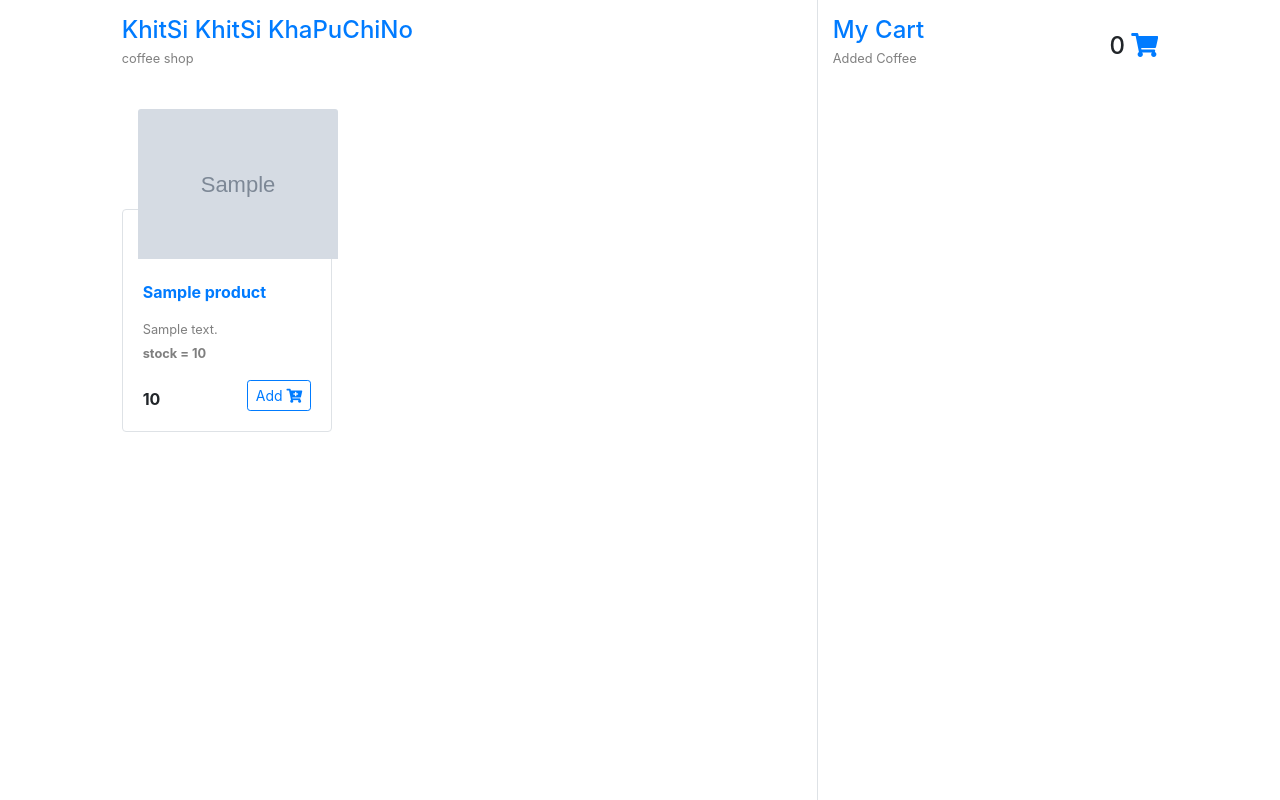
After one commit to githubkong123/cpe231_proj, a Django app: page /Coffee_shop/product in a window 1280 px wide. The commit adds this page. Run offline with Django 3.2, Linux system fonts and the light colour scheme; tables that the repository leaves empty hold one stand-in row (values such as "Sample post"); grey boxes marked "Sample" are stand-in pictures; some libraries are stand-ins or nearby versions.

Commit message:
ver.artnew

```diff
--- a/cpe231_coffee/cpe231_coffee/urls.py
+++ b/cpe231_coffee/cpe231_coffee/urls.py
@@ -48,5 +48,7 @@ urlpatterns = [
     path('product/save2', views.ProductSave2.as_view(),         name='product_save2'),
     path('product/delete', views.ProductDelete.as_view(),       name='product_delete'),
 
+    path('Coffee_shop/product', views.ReportProductfrontend, name='Coffee_shop' ),
+
 
 ]
--- /dev/null
+++ b/cpe231_coffee/report/static/css.css
@@ -0,0 +1,86 @@
+* {
+    padding: 0px;
+    margin: 0%;
+    box-sizing: border-box;
+  }
+
+  .countainer {
+    font-family: Arial, Helvetica, sans-serif;
+    background-color: #333;
+    width: 100%;
+    height: 70px;
+    /* padding: 1rem; */
+    display: flex;
+    flex-direction: row-reverse;
+    align-items: center;
+    justify-content: space-around;
+  }
+
+  a {
+    text-decoration: none;
+  }
+
+  li {
+    list-style: none;
+  }
+
+  .pages {
+    display: flex;
+    flex-direction: row;
+    justify-content: space-between;
+    align-items: flex-start;
+    margin-top: 5px;
+    font-size: 22px;
+  }
+
+  .link {
+    color: whitesmoke;
+    margin: 0%;
+    /* padding: 0%; */
+    padding: 0 .3rem;
+  }
+
+  .page:hover {
+    border-bottom: #f5f5f5 solid 1px;
+    padding-bottom: 10px;
+  }
+
+  .active {
+    border-bottom: orange solid 1px;
+    padding-bottom: 10px;
+  }
+
+
+  .logo {
+    color: seashell;
+    background-color: orange;
+    padding: 6px;
+    margin-bottom: 5px;
+    border-radius: 3px;
+    font-weight: bold;
+  }
+
+  .logo,
+  .search {
+    display: none;
+  }
+
+  @media (min-width:426px) {
+
+    .search,
+    .logo {
+      display: block;
+    }
+
+    .search-box {
+      height: 28px;
+      font-size: 18px;
+      border: none;
+      padding: 5px 10px;
+      border-radius: 3px;
+    }
+
+    .link {
+      padding: 0px 1rem;
+    }
+  }
--- a/cpe231_coffee/report/templates/forms_payment.html
+++ b/cpe231_coffee/report/templates/forms_payment.html
@@ -71,7 +71,7 @@
                             <td class = 'data'>${payment.payment_method}</td>
                             <td class = 'data'>${payment.payment_reference}</td>
                             <td><input type='button' class='btnDelPayment' value='Del'></td>
-                             <td><input type='button' class='btnEditPayment' value='edit'></td>
+                            <td><input type='button' class='btnEditPayment' value='edit'></td>
                             <td><input type='button' class='btnSavePayment' value='save'></td>
                         </tr>`;
                     });
@@ -157,7 +157,7 @@
                                 <td class = 'num'>${i++}</td>
                                 <td class = 'data'>${payment.payment_method}</td>
                                 <td class = 'data'>${payment.payment_reference}</td>
-                                <td ><input type='button' class='btnDelPayment' value='Del'></td>
+                                <td><input type='button' class='btnDelPayment' value='Del'></td>
                                 <td><input type='button' class='btnEditPayment' value='edit'></td>
                                 <td><input type='button' class='btnSavePayment' value='save'></td>
                             </form>
@@ -188,7 +188,7 @@
                                 <td class = 'num'>${i++}</td>
                                 <td class = 'data'>${payment.payment_method}</td>
                                 <td class = 'data'>${payment.payment_reference}</td>
-                                <td ><input type='button' class='btnDelPayment' value='Del'></td>
+                                <td><input type='button' class='btnDelPayment' value='Del'></td>
                                 <td><input type='button' class='btnEditPayment' value='edit'></td>
                                 <td><input type='button' class='btnSavePayment' value='save'></td>
                         </tr>`;
--- /dev/null
+++ b/cpe231_coffee/report/templates/templates_frontend/test_index.html
@@ -0,0 +1,484 @@
+<!doctype html>
+<html lang="en">
+<head>
+    <meta charset="UTF-8">
+    <meta name="viewport"
+          content="width=device-width, user-scalable=no, initial-scale=1.0, maximum-scale=1.0, minimum-scale=1.0">
+    <meta http-equiv="X-UA-Compatible" content="ie=edge">
+    <title>Document</title>
+    <link rel="stylesheet" href="https://cdnjs.cloudflare.com/ajax/libs/font-awesome/5.15.3/css/all.min.css">
+    <link rel="stylesheet" href="https://cdnjs.cloudflare.com/ajax/libs/twitter-bootstrap/4.6.0/css/bootstrap.min.css">
+    <script src="/cpe231_coffee/report/static/js/receipt.js"></script>
+
+
+    <style>
+
+        .product{
+            border:none !important;
+        }
+        .product img{
+            height: 150px;
+            width: auto;
+            margin-bottom: -50px;
+            margin-left: 1rem;
+            transition: 0.5s;
+        }
+        .product:hover img{
+            transform: scale(1.05) rotate(-10deg);
+        }
+        .product .card-title{
+            margin-top: 50px;
+        }
+
+        .img-in-cart{
+            height: 50px;
+        }
+        .overflow-scroll{
+            overflow: scroll;
+        }
+
+
+    </style>
+    <link rel="stylesheet" href="/report/static/css.css" />
+
+
+
+
+</head>
+<body>
+
+<div class="container-fluid">
+    <div class="row justify-content-center">
+        <div class="col-10">
+            <div class="">
+                <div class="row">
+                    <div class="col-8 border-right min-vh-100">
+                        <div class="vh-100 overflow-scroll pr-2">
+                            <div class="d-flex justify-content-between align-items-end mt-3 mb-3 position-sticky bg-white" style="top:0;z-index: 10">
+                                <div class="">
+                                    <h4 class="text-primary mb-0">KhitSi KhitSi KhaPuChiNo</h4>
+                                    <small class="text-black-50">coffee shop</small>
+
+                                </div>
+                                <div class="">
+                                    <div class="form-row">
+                                        <div class="mr-2">
+
+                                        </div>
+
+                                    </div>
+                                </div>
+                            </div>
+                            <div id="products" class="card-columns">
+
+                            </div>
+                        </div>
+                    </div>
+                    <div class="col-4">
+                        <div class="vh-100 overflow-scroll">
+                            <div class="d-flex justify-content-between align-items-end mt-3 mb-3">
+                                <div class="">
+                                    <h4 class="text-primary mb-0">My Cart</h4>
+
+                                    <small class="text-black-50">Added Coffee</small>
+
+                                </div>
+                                <div class="">
+                                    <h4>
+                                        <span class="item-in-cart-count">0</span>
+                                        <i class="fas fa-shopping-cart text-primary"></i>
+                                    </h4>
+                                </div>
+                            </div>
+
+                            <div id="cart">
+
+                            </div>
+                            <div class="total position-sticky py-3 bg-white" style="bottom: 0">
+
+
+                            </div>
+                        </div>
+                    </div>
+                </div>
+            </div>
+        </div>
+    </div>
+</div>
+
+
+
+<script src="https://cdnjs.cloudflare.com/ajax/libs/jquery/3.6.0/jquery.min.js"></script>
+
+
+<script>
+
+    let products = [];
+
+    function toShort(str,max=50){
+
+        if(str.length > max){
+            return  str.substring(0,max)+"....."
+        }
+
+        return str;
+
+    }
+
+    // function toShow(x){
+    //     $("#products").empty();
+    //     x.map(product=> {
+    //         $("#products").append(`
+
+    //         <div class="card product pt-4">
+    //             <img src="${product.img_desc}" class="card-img-top" alt="">
+    //             <div class="card-body border rounded">
+    //                 <p class="card-title font-weight-bold text-nowrap overflow-hidden text-primary">
+    //                 ${product.title}
+    //                 </p>
+    //                 <small class="text-black-50">
+    //                 ${toShort(product.description, 120)}
+    //                 </small>
+    //                 <div class="d-flex justify-content-between align-items-end mt-3">
+    //                     <span class="font-weight-bold">${product.unit_price}</span>
+    //                     <button class="btn btn-sm btn-outline-primary add-to-cart" data-id="${product.product_id}">
+    //                     Add <i class="fas fa-cart-plus"></i>
+    //                     </button>
+    //                 </div>
+    //             </div>
+    //         </div>
+
+    //         `)
+    //     })
+    // }
+
+    function cartTotal(){
+
+        let count = $(".item-in-cart-cost").length;
+
+        $(".item-in-cart-count").html(count);
+
+
+        if(count>0){
+            let totalCost = $(".item-in-cart-cost").toArray().map(el=>el.innerHTML).reduce((x,y)=>Number(x)+Number(y));
+            // console.log(typeof totalCost);
+            $(".total").html(`
+
+                <div class="d-flex justify-content-between font-weight-bold px-3">
+                    <h4>Total</h4>
+                    <h4>$ <span class="cart-cost-total">${Number(totalCost).toFixed(2)}</span></h4>
+                </div>
+                <div class="d-flex justify-content-between font-weight-bold px-3">
+                </div>
+
+                    <div class="modal-footer">
+
+                        <div class="container">
+                            <p align="center">
+                                <button class="save_order" @click="generateDialog">Save</button>
+                            </p>
+
+
+                        </div>
+
+
+
+
+
+                    </div>
+
+
+            `)
+
+
+        }else{
+            $(".total").html("empty cart")
+        }
+    }
+
+
+
+
+    $(document).ready(function(){
+        $.ajax({
+            url: '/product/list',
+            type: 'get',
+            dataType: 'json',
+            success: function (data) {
+                // toShow(data);
+                console.log(data);
+                data.products.forEach(product=> {
+                    products.push(product)
+
+
+
+                $("#products").append(`
+
+                    <div class="card product pt-4">
+                        <img src="${product.img_desc}" class="card-img-top" alt="">
+                        <div class="card-body border rounded">
+                            <p class="card-title font-weight-bold text-nowrap overflow-hidden text-primary">
+                            ${product.product_name}
+                            </p>
+                            <small class="text-black-50">
+                            ${toShort(product.description, 120)}
+
+                            <br>
+                            <strong>stock = ${product.stock}</strong>
+
+
+                            </small>
+                            <div class="d-flex justify-content-between align-items-end mt-3">
+                                <span class="font-weight-bold">${product.unit_price}</span>
+                                <button class="btn btn-sm btn-outline-primary add-to-cart" data-id="${product.product_id}">
+                                Add <i class="fas fa-cart-plus"></i>
+                                </button>
+                            </div>
+                        </div>
+                    </div>
+
+                    `)
+                })
+
+
+
+
+            }
+        })
+
+
+    })
+
+    // $.ajax({
+    //     url: '/product/list',
+    //     type: 'get',
+    //     dataType: 'json',
+    //     success: function (data) {
+    //         toShow(data);
+    //         console.log(data);
+    //     }
+    // })
+
+
+
+
+
+
+
+
+    // $.get(data,function (data) {
+
+    //     products = $(data);
+    //     console.log(products)
+    //     toShow(products);
+    // });
+
+    $("#search").on("keyup",function () {
+        let keyword = $(this).val().toLowerCase();
+        // $(".product").filter(function () {
+        //
+        //     $(this).toggle($(this).text().toLowerCase().indexOf(keyword) > -1);
+        //
+        // });
+
+        console.log();
+
+        if(keyword.trim().length){
+
+            let filterProducts = products.filter(product=>{
+                if(product.title.toLowerCase().indexOf(keyword) > -1 || product.description.toLowerCase().indexOf(keyword) > -1 || product.price == keyword){
+                    return product;
+                }
+            })
+
+            toShow(filterProducts);
+        }
+
+    });
+
+    // $.get("https://fakestoreapi.com/products/categories",function (data) {
+    //     data.map(cat => $("#category").append(`<option value="${cat}">${cat}</option>`))
+    // })
+
+    // $("#category").on("change",function () {
+
+    //     let selectedCategory = $(this).val();
+    //     console.log(typeof selectedCategory);
+
+    //     if(selectedCategory != 0){
+    //         let filterProducts = products.filter(product=>{
+    //             if(product.category === selectedCategory){
+    //                 return product;
+    //             }
+    //         })
+
+    //         toShow(filterProducts);
+    //     }else{
+    //         toShow(products);
+    //     }
+    // })
+
+
+    $("#products").delegate(".add-to-cart","click",function () {
+        let currentItemId = $(this).attr("data-id");
+        console.log(currentItemId);
+
+
+        let productInfo = products.filter(el=>el.product_id == currentItemId)[0];
+        console.log(productInfo)
+
+        if($(".item-in-cart").toArray().map(el=>el.getAttribute("data-id")).includes(currentItemId)){
+
+            alert("Already Added")
+
+        }else{
+
+            $("#cart").append(`
+        <div class="card border-0 item-in-cart" data-id="${productInfo.product_id}">
+            <div class="card-body">
+                <div class="d-flex justify-content-between align-items-end">
+                    <img src="${productInfo.img_desc}" class="img-in-cart" alt="">
+                    <button class="btn btn-outline-danger remove-from-cart">
+                        <i class="fas fa-trash-alt"></i>
+                    </button>
+                </div>
+                <p class="mt-3">
+                    ${productInfo.product_name}
+                </p>
+
+                <div class="d-flex justify-content-between align-items-end">
+                    <div class="form-row">
+                        <button class="btn btn-outline-primary quantity-minus">
+                            <i class="fas fa-minus"></i>
+                        </button>
+
+                        <input type="number" class="form-control w-25 mx-2 quantity" unitPrice="${productInfo.unit_price}" stock="${productInfo.stock}" value="1" min="1"    >
+
+                        <button class="btn btn-outline-primary quantity-plus">
+                            <i class="fas fa-plus"></i>
+                        </button>
+                    </div>
+
+                    <p class="mb-0">$ <span class="item-in-cart-cost">${(productInfo.unit_price)}</span></p>
+                </div>
+
+                <hr>
+            </div>
+        </div>
+        `);
+
+        }
+
+        cartTotal();
+
+    })
+
+    $("#cart").delegate(".remove-from-cart","click",function () {
+
+        $(this).parentsUntil("#cart").remove();
+        cartTotal();
+
+    })
+
+    $("#cart").delegate(".remove-from-cart","click",function () {
+
+        $(this).parentsUntil("#cart").remove();
+        cartTotal();
+
+    })
+
+
+
+
+
+    $("#cart").delegate(".quantity-plus","click",function () {
+
+        let q =$(this).siblings(".quantity").val();
+        let p = $(this).siblings(".quantity").attr("unitPrice");
+        let s =$(this).siblings(".quantity").attr("stock");
+        console.log(typeof s)
+
+        if(q<parseInt(s)){
+            let newQ = Number(q)+1;
+            let newCost = p * newQ;
+            // console.log(p);
+            $(this).siblings(".quantity").val(newQ);
+            $(this).parent().siblings("p").find(".item-in-cart-cost").html(newCost.toFixed(2));
+            cartTotal();
+        }
+    })
+
+
+    $("#cart").delegate(".quantity-minus","click",function () {
+
+        let q =$(this).siblings(".quantity").val();
+        let p = $(this).siblings(".quantity").attr("unitPrice");
+        if((q>1)){
+
+            let newQ = Number(q)-1;
+            let newCost = p * newQ;
+            console.log(q);
+            console.log(p);
+            $(this).siblings(".quantity").val(newQ);
+            $(this).parent().siblings("p").find(".item-in-cart-cost").html(newCost.toFixed(2));
+            cartTotal();
+
+        }
+
+    })
+
+    // function quantity_size() {
+
+    //     return $('#mySelect option:selected').val()
+    // }
+
+    // $("#cart").delegate(".quantity-size","click",function () {
+
+
+    //     let p = $(this).siblings(".quantity").attr("unitPrice");
+    //     let x = $('#mySelect :selected').val();
+
+    //     let newCost = p + x;
+    //     console.log(x);
+    //     $(this).parent().siblings("p").find(".item-in-cart-cost").html(newCost.toFixed(2));
+    //     cartTotal();
+
+    // })
+
+
+
+    $("#cart").delegate(".quantity","keyup change",function () {
+
+        let q =$(this).val();
+        let p = $(this).attr("unitPrice");
+        let s =$(this).attr("stock");
+        console.log(s)
+
+        if((q>1)&(q<parseInt(s))){
+
+            let newQ = Number(q);
+
+            let newCost = p * newQ;
+            // console.log(p);
+            $(this).val(newQ);
+            $(this).parent().siblings("p").find(".item-in-cart-cost").html(newCost.toFixed(2));
+            cartTotal();
+
+        }else{
+            alert("more than one or no more than stock");
+            $(this).val().html(parseInt(s));
+        }
+
+    })
+
+
+
+
+
+
+
+
+</script>
+
+</body>
+</html>
--- a/cpe231_coffee/report/views.py
+++ b/cpe231_coffee/report/views.py
@@ -9,6 +9,7 @@ from django.db import connection
 from django.db.models import Max
 from django.db import transaction
 from django.forms.models import model_to_dict
+
 
 from report.models import *
 import json
@@ -384,6 +385,80 @@ class ProductDelete(View):
         return JsonResponse(data)
         #return render(request, 'forms_customer.html', data)
 
+def CursorToDict(data,columns):
+    result = []
+    fieldnames = [name.replace(" ", "_").lower() for name in columns]
+    for row in data:
+        rowset = []
+        for field in zip(fieldnames, row):
+            rowset.append(field)
+        result.append(dict(rowset))
+    return result
+
+
+
+def ReportProductfrontend(request):
+
+    dataReport = dict()
+    data = list(Product.objects.all().values())
+    dataReport['data'] = data
+
+
+
+
+    return render(request, 'templates_frontend/test_index.html', dataReport)
+
+
+
+# def order_form(request):
+#     return render(request, 'product_form.html')
+
+class OrderList(View):
+    def get(self, request):
+        orders = list(Order.objects.all().values())
+        data = dict()
+        data['orders'] = orders
+
+        return JsonResponse(data)
+
+
+class OrderGet(View):
+    def get(self, request, order_id):
+        orders = list(Order.objects.filter(
+            order_id=order_id).values())
+        data = dict()
+        data['orders'] = orders
+
+        return JsonResponse(data)
+
+
+
+
+class OrderForm(forms.ModelForm):
+    class Meta:
+        model = Order
+        fields = '__all__'
+
+
+
+
+@method_decorator(csrf_exempt, name='dispatch')
+class OrderSave2(View):
+    def post(self, request):
+        data = dict()
+        form = OrderForm(request.POST)
+        if form.is_valid():
+            form.save()
+        else:
+            data['error'] = form.errors
+            return JsonResponse(data)
+
+        orders = list(Order.objects.all().values())
+        data['orders'] = orders
+
+        return JsonResponse(data)
+        #return render(request, 'forms_customer.html', data)
+
 
 
 
```
Also changed, not shown: cpe231_coffee/report/models.py (+9 -9 lines), cpe231_coffee/report/templates/index.html (+9 -0 lines), 1 other file.
